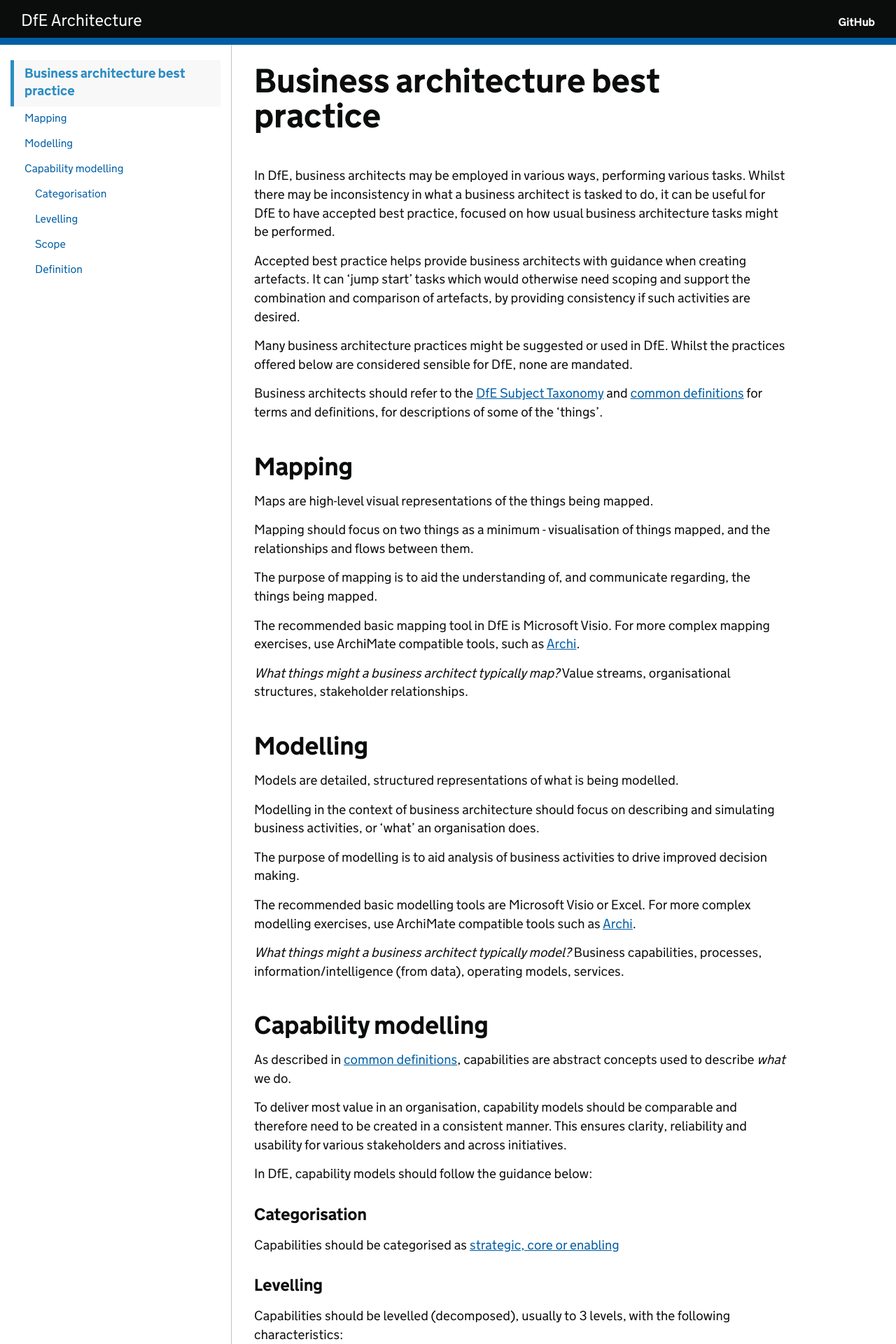
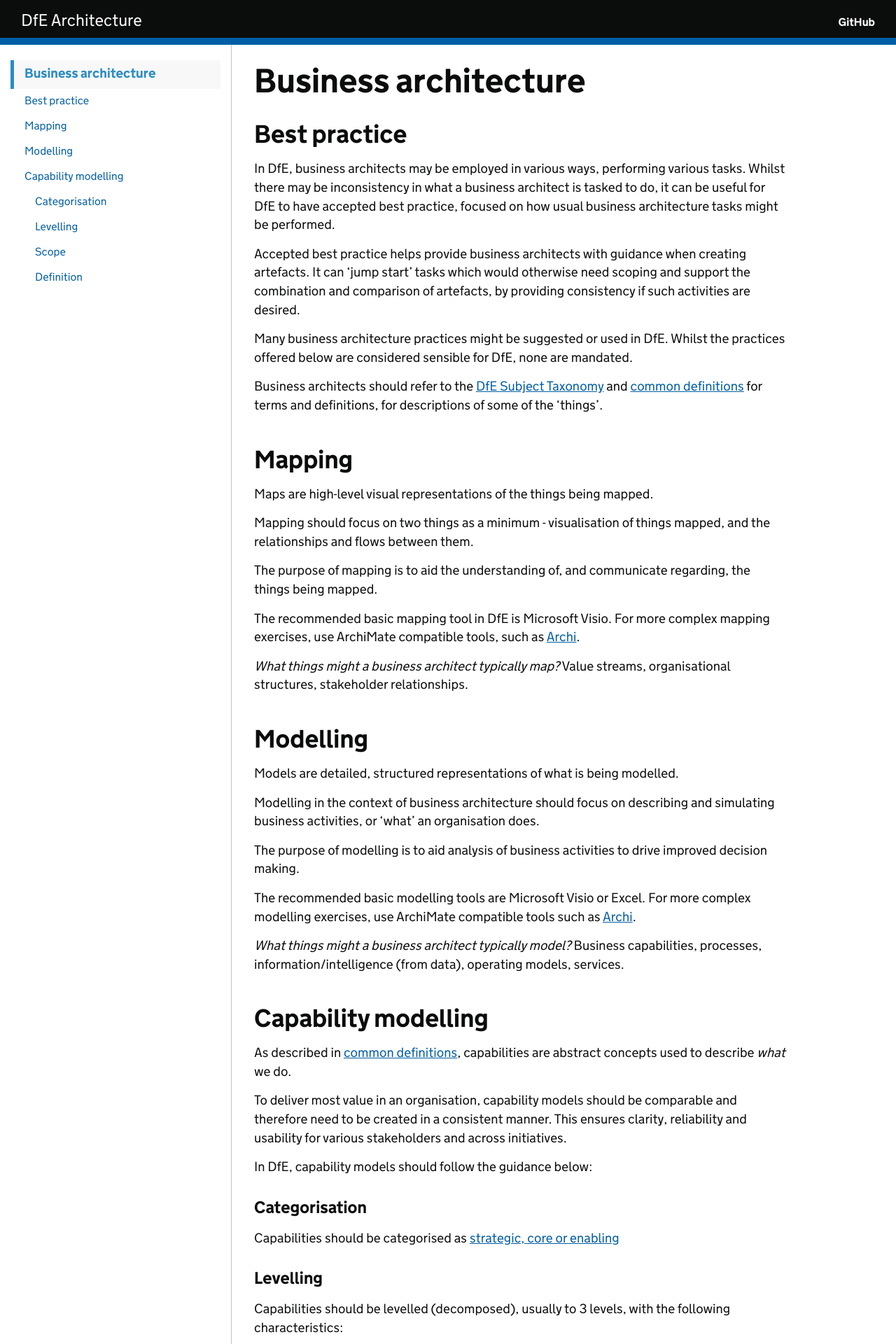
Before and after one commit to DFE-Digital/architecture, a Jekyll site: the page built from standards/business-architecture.md, in a window 1280 px wide. Shown: the top 1920 px of the page at 70% size. Built offline with Jekyll 4.4.1, drawn with Linux system fonts in a browser that asks for light colours; our own code applies the rules of GitHub Pages for plain Markdown files.

Commit message:
Updated title / heading

```diff
--- a/standards/business-architecture.md
+++ b/standards/business-architecture.md
@@ -3,7 +3,9 @@ category: Guidance
 expires: 2025-12-12
 ---
 
-# Business architecture best practice
+# Business architecture
+
+## Best practice
 
 In DfE, business architects may be employed in various ways, performing various tasks. Whilst there may be inconsistency in what a business architect is tasked to do, it can be useful for DfE to have accepted best practice, focused on how usual business architecture tasks might be performed.
 
```
